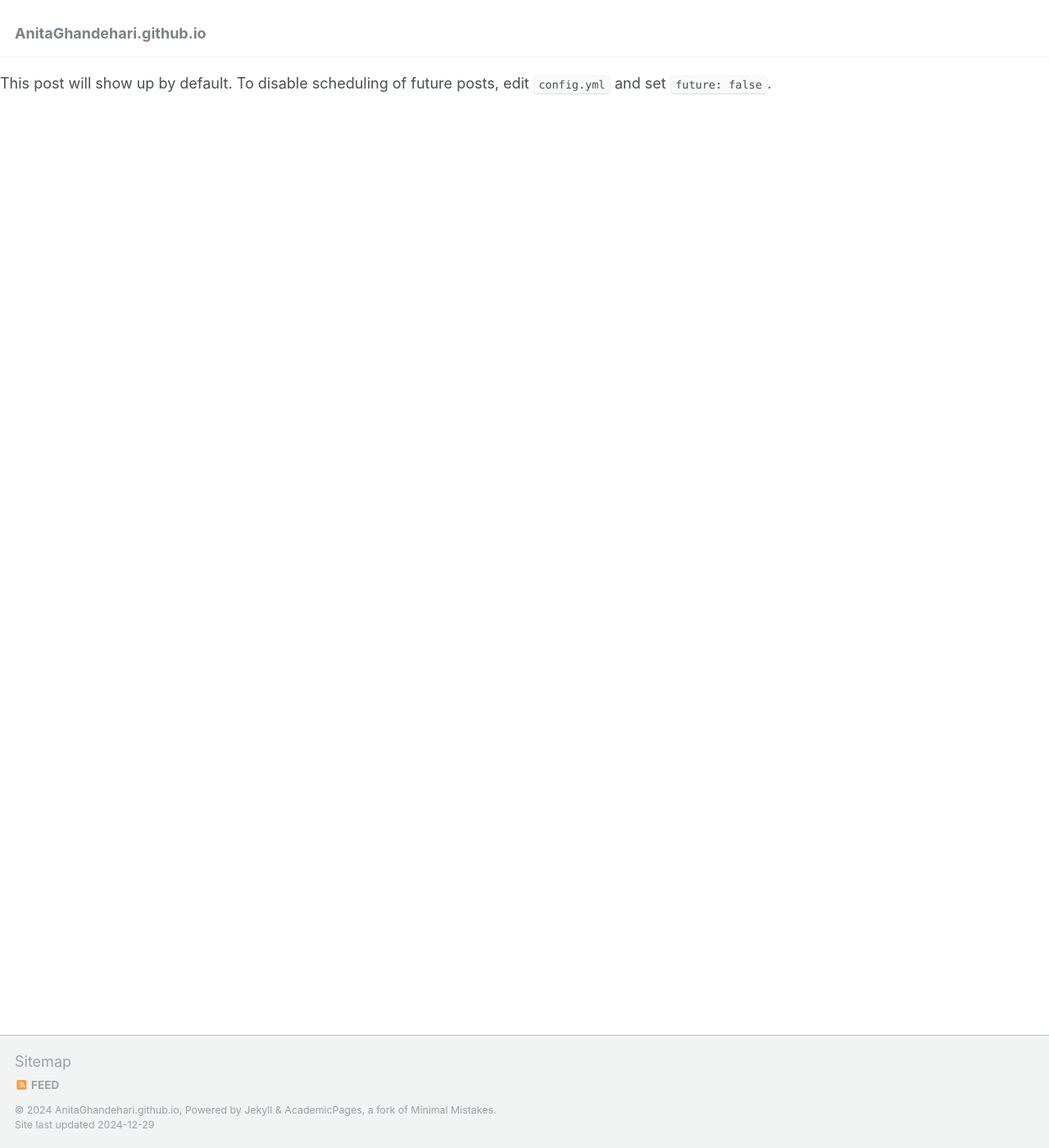
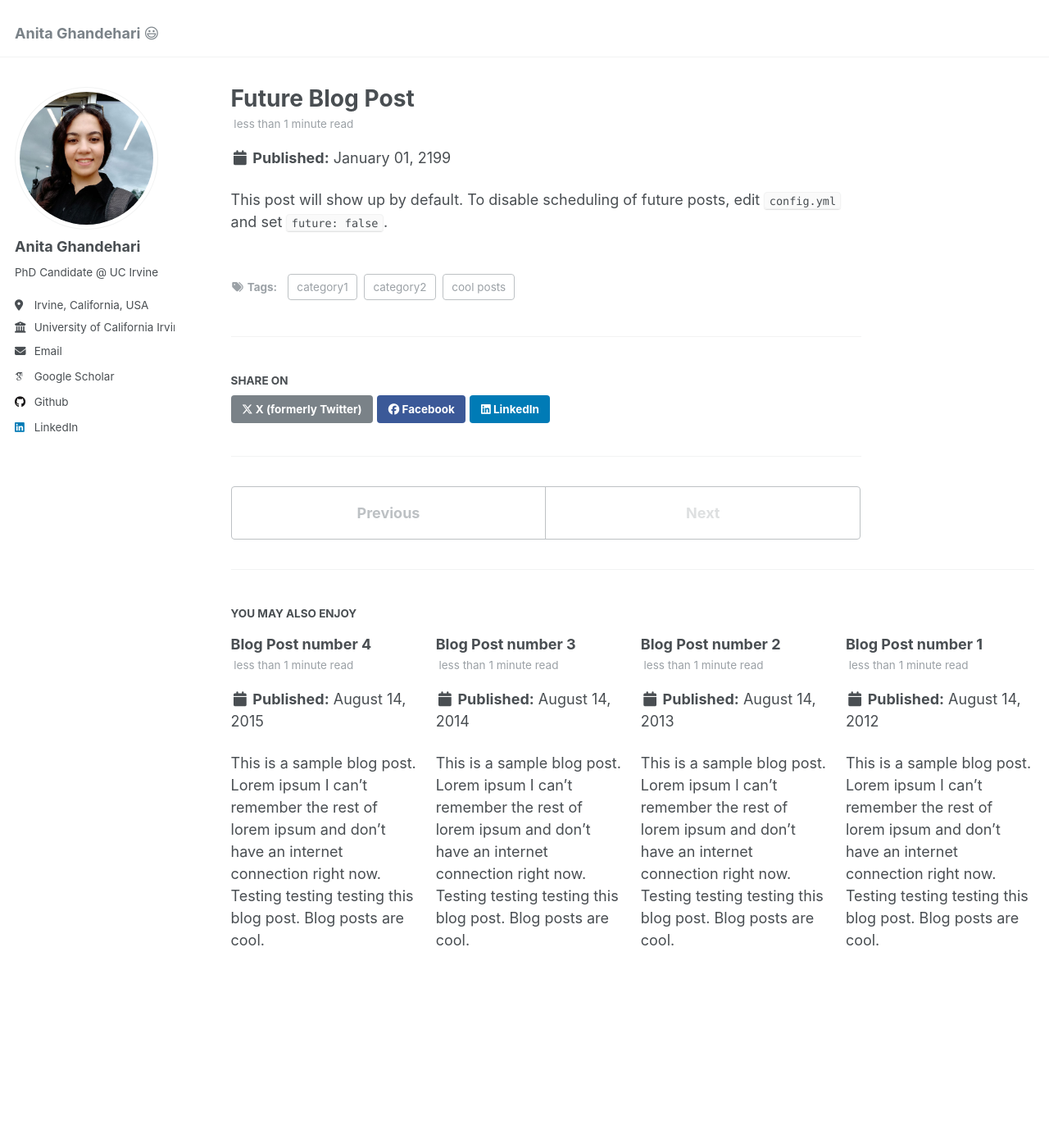
Before and after one commit to AnitaGhandehari/AnitaGhandehari.github.io, a Jekyll site: the page built from _posts/2199-01-01-future-post.md, in a window 1280 px wide and 1400 px high. Shown: the whole window at 82% size. Built offline with Jekyll 4.4.1, drawn with Linux system fonts in a browser that asks for light colours; some web fonts are replaced; our own code applies the rules of GitHub Pages for plain Markdown files; part of the change alters nothing that is shown; some of the changed text lies outside the part shown.

```diff
--- a/_config.yml
+++ b/_config.yml
@@ -1,4 +1,4 @@
-me# Welcome to Jekyll!
+# Welcome to Jekyll!
 #
 # This config file is meant for settings that affect your entire site, values
 # which you are expected to set up once and rarely need to edit after that.
```
